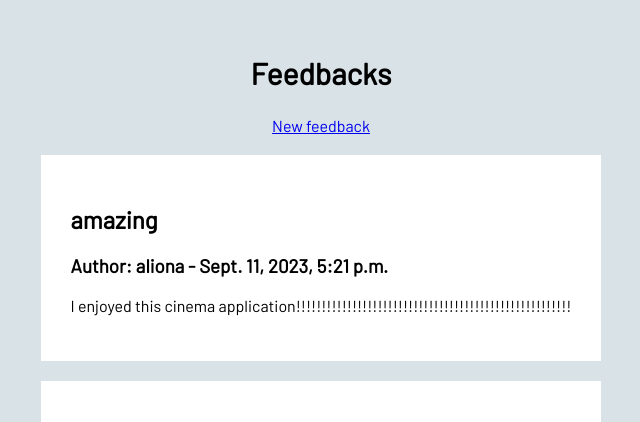
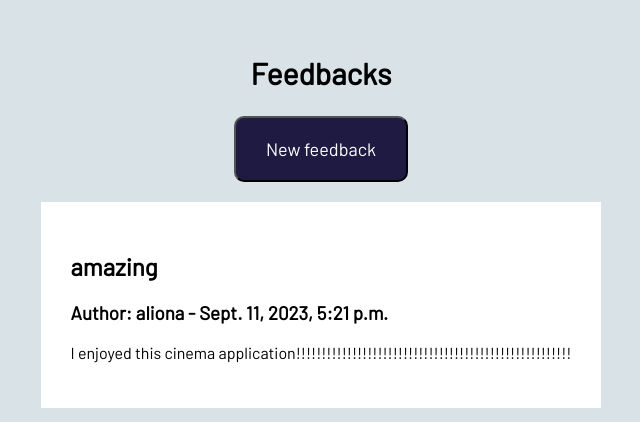
Before and after one commit to chamomil/MTDweb-ap, a Django app: page /feedbacks/ in a window 1280 px wide; the page is wider, and only the part inside the window is pictured. Shown: the part 114-536 px from the top of that part, without its empty margins (319-959 px from the left). Run offline with Django 4.2, Linux system fonts and the light colour scheme; data comes from the database, SQL or seed files in the repository; both versions use the stored data as it was after the commit.

Commit message:
add create_feedback css

```diff
--- a/feedbacks/templates/feedback-list.html
+++ b/feedbacks/templates/feedback-list.html
@@ -7,7 +7,9 @@
 
 {% block content %}
     <h2>Feedbacks</h2>
-    <a href="{% url 'feedback-create' %}">New feedback</a>
+    <form action="{% url 'feedback-create' %}">
+        <button type="submit">New feedback</button>
+    </form>
     <section itemscope itemtype="https://schema.org/ItemList">
         {% if not feedback_list %}
             <p>No feedbacks</p>
--- a/static/css/feedback_list.css
+++ b/static/css/feedback_list.css
@@ -14,3 +14,16 @@ main > h2 {
     padding: 30px;
     margin: 20px;
 }
+
+button {
+    padding: 20px 30px;
+    border-radius: 10px;
+    font-size: 18px;
+    background-color: #1f1a42;
+    color: white;
+    cursor: pointer;
+}
+
+button:hover {
+    background-color: #3f3485;
+}
--- a/static/css/sign_up.css
+++ b/static/css/sign_up.css
@@ -24,3 +24,8 @@ form > button {
 form > button:hover {
     background-color: #3f3485;
 }
+
+h2 {
+    text-align: center;
+    margin: 30px;
+}
```
Also changed, not shown: feedbacks/templates/feedback-create.html (+5 -2 lines), db.sqlite3, static/css/create_feedback.css (added).
